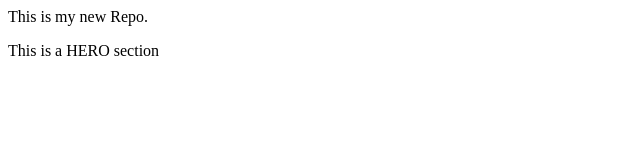
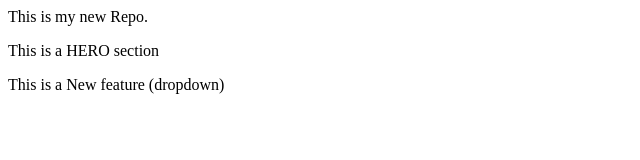
Before and after one commit to neera9084j/localrepo, a plain HTML site: page index.html in a window 1280 px wide. Shown: the whole page, without its empty margins (0-640 px from the left). Drawn offline with Linux system fonts and the light colour scheme.

Commit message:
Add DropDown

```diff
--- a/index.html
+++ b/index.html
@@ -1,2 +1,3 @@
 <p>This is my new Repo.</p>
 <p>This is a HERO section</p>
+<p>This is a New feature (dropdown)</p>
```
